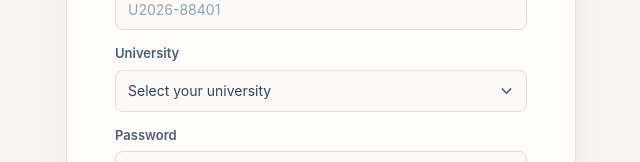
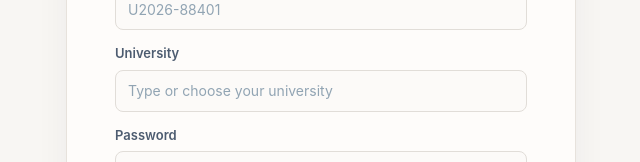
Before and after one commit to menna398/Campus-Companion, a React (Vite) app: page /register in a window 1280 px wide. Shown: the part 443-605 px from the top of the page, without its empty margins (319-959 px from the left). Built offline with nearby package versions, Linux system fonts and the light colour scheme.

Commit message:
Edit Registring & Acadmic Details

```diff
--- a/src/pages/auth/Register.jsx
+++ b/src/pages/auth/Register.jsx
@@ -30,7 +30,7 @@ export default function Register() {
         fullName: data.fullName.trim(),
         email: data.email.trim(),
         studentId: data.studentId.trim(),
-        university: data.university,
+        university: data.university.trim(),
         password: data.password,
       });
 
@@ -170,48 +170,24 @@ export default function Register() {
               University
             </label>
 
-            <div className="relative">
-              <select
+            <input
               id="university"
-                defaultValue=""
+              type="text"
+              list="university-suggestions"
+              autoComplete="off"
+              placeholder="Type or choose your university"
               {...register("university")}
-                className={`h-[42px] w-full appearance-none rounded-[8px] border bg-[#FCFAF8] px-3 pr-10 text-[14px] text-[#344356] outline-none transition focus:ring-2 ${
+              className={`h-[42px] w-full rounded-[8px] border bg-[#FCFAF8] px-3 text-[14px] text-[#344356] outline-none placeholder:text-[#91A4B3] transition focus:ring-2 ${
                 errors.university
                   ? "border-red-400 focus:border-red-400 focus:ring-red-400/10"
                   : "border-[#E1DDD8] focus:border-[#7095BA] focus:ring-[#7095BA]/10"
               }`}
-              >
-                <option value="" disabled>
-                  Select your university
-                </option>
+            />
 
-                <option value="ivy">
-                  Ivy League University of Science & Arts
-                </option>
-
-                <option value="harvard">Harvard University</option>
-
-                <option value="stanford">Stanford University</option>
-
-                <option value="mit">
-                  Massachusetts Institute of Technology
-                </option>
-              </select>
-
-              <svg
-                className="pointer-events-none absolute right-3 top-1/2 -translate-y-1/2"
-                width="17"
-                height="17"
-                viewBox="0 0 24 24"
-                fill="none"
-                stroke="#526274"
-                strokeWidth="2"
-                strokeLinecap="round"
-                strokeLinejoin="round"
-              >
-                <path d="m6 9 6 6 6-6" />
-              </svg>
-            </div>
+            <datalist id="university-suggestions">
+              <option value="October 6 University" />
+              <option value="Misr University for Science and Technology" />
+            </datalist>
 
             {errors.university && (
               <p className="mt-1 text-xs text-red-500">
--- a/src/pages/profile/Profile.jsx
+++ b/src/pages/profile/Profile.jsx
@@ -2,10 +2,12 @@ import { useEffect, useState } from "react";
 import { useNavigate } from "react-router-dom";
 import { useAuth } from "../../context/AuthContext";
 import Swal from "sweetalert2";
+import useCourseStore from "../../store/courseStore";
 
 export default function Profile() {
   const navigate = useNavigate();
   const { user, updateUser, logout, deleteAccount } = useAuth();
+  const { courses, fetchCourses } = useCourseStore();
 
   const [activeTab, setActiveTab] = useState("personal");
   const [isEditing, setIsEditing] = useState(false);
@@ -18,7 +20,6 @@ export default function Profile() {
     university: "",
     college: "",
     gpa: "",
-    courses: [],
   });
 
   useEffect(() => {
@@ -30,10 +31,14 @@ export default function Profile() {
         university: user.university || "",
         college: user.college || "",
         gpa: user.gpa || "",
-        courses: user.courses || [],
       });
     }
   }, [user]);
+
+  // Courses come from the Courses page (single source of truth).
+  useEffect(() => {
+    fetchCourses();
+  }, [fetchCourses]);
 
   const handleChange = (e) => {
     const { name, value } = e.target;
@@ -41,30 +46,6 @@ export default function Profile() {
     setFormData((prev) => ({
       ...prev,
       [name]: value,
-    }));
-  };
-
-  const handleCourseChange = (index, value) => {
-    const updatedCourses = [...formData.courses];
-    updatedCourses[index] = value;
-
-    setFormData((prev) => ({
-      ...prev,
-      courses: updatedCourses,
-    }));
-  };
-
-  const addCourse = () => {
-    setFormData((prev) => ({
-      ...prev,
-      courses: [...prev.courses, ""],
-    }));
-  };
-
-  const removeCourse = (index) => {
-    setFormData((prev) => ({
-      ...prev,
-      courses: prev.courses.filter((_, i) => i !== index),
     }));
   };
 
@@ -89,9 +70,6 @@ export default function Profile() {
         university: formData.university.trim(),
         college: formData.college.trim(),
         gpa: String(formData.gpa).trim(),
-        courses: formData.courses
-          .map((course) => course.trim())
-          .filter(Boolean),
       });
 
       setIsEditing(false);
@@ -124,7 +102,6 @@ export default function Profile() {
         university: user.university || "",
         college: user.college || "",
         gpa: user.gpa || "",
-        courses: user.courses || [],
       });
     }
 
@@ -433,52 +410,34 @@ export default function Profile() {
                 </div>
               </div>
 
-              {/* Courses */}
+              {/* Courses (read-only, managed from the Courses page) */}
               <div className="mt-7">
-                <div className="mb-3 flex flex-col gap-3 sm:flex-row sm:items-center sm:justify-between">
-                  <div>
-                    <h3 className="text-sm font-semibold text-[#1E2A3A]">
-                      Courses
-                    </h3>
+                <div className="mb-3">
+                  <h3 className="text-sm font-semibold text-[#1E2A3A]">
+                    Courses
+                  </h3>
 
-                    <p className="mt-1 text-xs text-[#7A8490]">
-                      Add the courses you are currently taking.
-                    </p>
-                  </div>
-
-                  {isEditing && (
-                    <button
-                      onClick={addCourse}
-                      className="w-fit rounded-lg border border-[#D9D4CE] px-4 py-2 text-sm font-medium text-[#536275] transition hover:bg-[#F8F6F3]"
-                    >
-                      + Add Course
-                    </button>
-                  )}
+                  <p className="mt-1 text-xs text-[#7A8490]">
+                    Your current courses. Manage them from the Courses page.
+                  </p>
                 </div>
 
                 <div className="space-y-3">
-                  {formData.courses.length > 0 ? (
-                    formData.courses.map((course, index) => (
-                      <div key={index} className="flex items-center gap-3">
-                        <input
-                          type="text"
-                          value={course}
-                          onChange={(e) =>
-                            handleCourseChange(index, e.target.value)
-                          }
-                          disabled={!isEditing}
-                          placeholder="Course name"
-                          className={inputClasses}
+                  {courses.length > 0 ? (
+                    courses.map((course) => (
+                      <div
+                        key={course.id || course._id || course.code}
+                        className="flex items-center gap-3 rounded-xl border border-[#E7E2DC] bg-[#FEFCFA] px-4 py-3"
+                      >
+                        <span
+                          className="h-2.5 w-2.5 shrink-0 rounded-sm"
+                          style={{ backgroundColor: course.color || "#6F91B5" }}
                         />
 
-                        {isEditing && (
-                          <button
-                            onClick={() => removeCourse(index)}
-                            className="shrink-0 rounded-lg px-3 py-2 text-sm font-medium text-[#9A5A52] transition hover:bg-[#FFF1EF]"
-                          >
-                            Remove
-                          </button>
-                        )}
+                        <span className="min-w-0 truncate text-sm text-[#1E2A3A]">
+                          {course.code ? `${course.code} — ` : ""}
+                          {course.title || course.name || "Untitled course"}
+                        </span>
                       </div>
                     ))
                   ) : (
@@ -486,15 +445,6 @@ export default function Profile() {
                       <p className="text-sm text-[#7A8490]">
                         No courses added yet.
                       </p>
-
-                      {isEditing && (
-                        <button
-                          onClick={addCourse}
-                          className="mt-3 text-sm font-medium text-[#536275] underline underline-offset-4"
-                        >
-                          Add your first course
-                        </button>
-                      )}
                     </div>
                   )}
                 </div>
--- a/src/services/authService.js
+++ b/src/services/authService.js
@@ -101,7 +101,7 @@ export function logoutUser() {
   clearSession();
 }
 
-// PUT /api/profile  (assumed endpoint — see profileRoutes.js)
+// PATCH /api/profile
 export async function updateCurrentUser(updatedData) {
   const currentUser = getCurrentUser();
 
@@ -110,7 +110,7 @@ export async function updateCurrentUser(updatedData) {
   }
 
   try {
-    const response = await axios.put(`${API_URL}/profile`, updatedData, {
+    const response = await axios.patch(`${API_URL}/profile`, updatedData, {
       headers: getAuthHeaders(),
     });
 
@@ -131,7 +131,7 @@ export async function updateCurrentUser(updatedData) {
   }
 }
 
-// DELETE /api/profile  (assumed endpoint — see profileRoutes.js)
+// DELETE /api/profile
 export async function deleteCurrentUser() {
   try {
     await axios.delete(`${API_URL}/profile`, {
```
Lines whose indentation alone changed are shown as unchanged.
